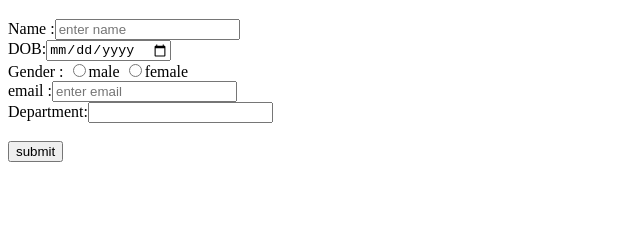
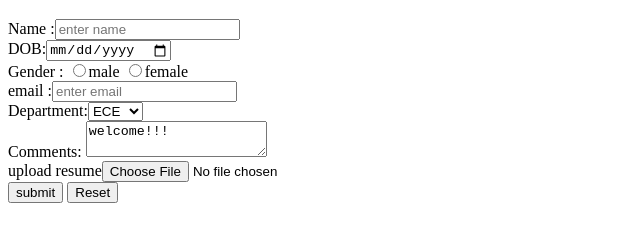
Before and after one commit to kmonisha1999/practice-7, a plain HTML site: page index.html in a window 1280 px wide. Shown: the part 61-302 px from the top of the page, without its empty margins (0-640 px from the left). Drawn offline with Linux system fonts and the light colour scheme.

Commit message:
add html

```diff
--- a/index.html
+++ b/index.html
@@ -14,8 +14,16 @@
         <label>Gender : </label><input type="radio" name="gender" value="male">male
         <input type="radio" name="gender" value="female">female </br>
         <label>email :</label><input type="text" placeholder="enter email"></br>
-        <label>Department:</label><input type= "text"></form></br>
-        <label></label><input type="submit" value ="submit">
+        <label>Department:</label><select>
+            <option name="dept" value="ECE"selected>ECE</option>
+            <option name="dept" value="Mech">Mech</option>
+            <option name="dept" value="EEE">EEE</option>
+            <option name="dept" value="CSE">CSE</option>
+            <option name="dept" value="Civil">Civil</option>
+        </select></br>
+        <label>Comments: </label><textarea>welcome!!!</textarea></br>
+        <label>upload resume</label><input type="file"></br>
+        <input type="submit" value="submit">  <input type="reset">
     </form>
 
 </body>
```
